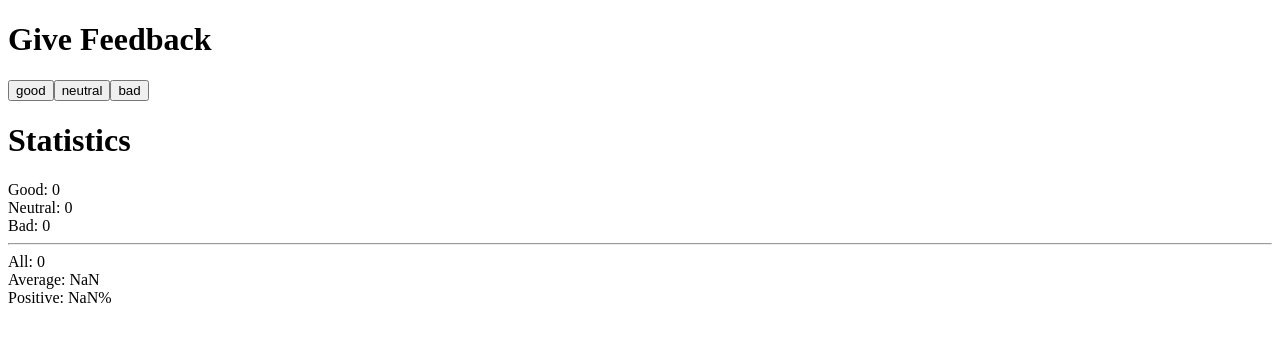
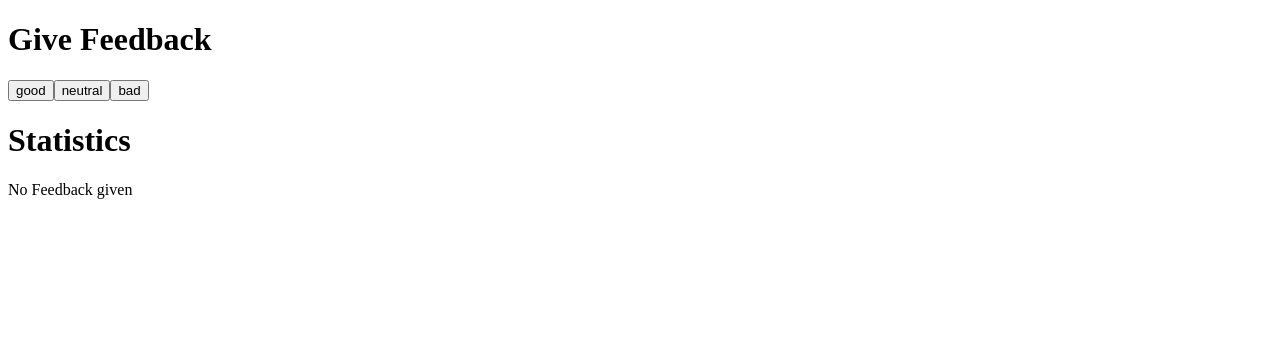
Before and after one commit to NicolaijScheu/fullstackOpen0, a React (Vite) app in the folder part1/: page / in a window 1280 px wide. Shown: the top 342 px of the page. Built offline with nearby package versions, Linux system fonts and the light colour scheme.

Commit message:
adds unicafe step 4, conditional rendering for statistics

```diff
--- a/part1/src/App.jsx
+++ b/part1/src/App.jsx
@@ -22,13 +22,20 @@ const Statistics = ({ good, neutral, bad }) => {
   return (
     <>
       <h1>Statistics</h1>
-      <div>Good: {good}</div>
-      <div>Neutral: {neutral}</div>
-      <div>Bad: {bad}</div>
-      <hr />
-      <div>All: {sum}</div>
-      <div>Average: {average.toFixed(2) || "N.A"}</div>
-      <div>Positive: {positive.toFixed(2) + "%" || "N.A"}</div>
+      {sum > 0 ?
+        <>
+          <div>Good: {good}</div>
+          <div>Neutral: {neutral}</div>
+          <div>Bad: {bad}</div>
+          <hr />
+          <div>All: {sum}</div>
+          <div>Average: {average.toFixed(2)}</div>
+          <div>Positive: {positive.toFixed(2) + "%"}</div>
+        </>
+        :
+        <p>No Feedback given</p>
+      }
+
     </>
 
   )
```
